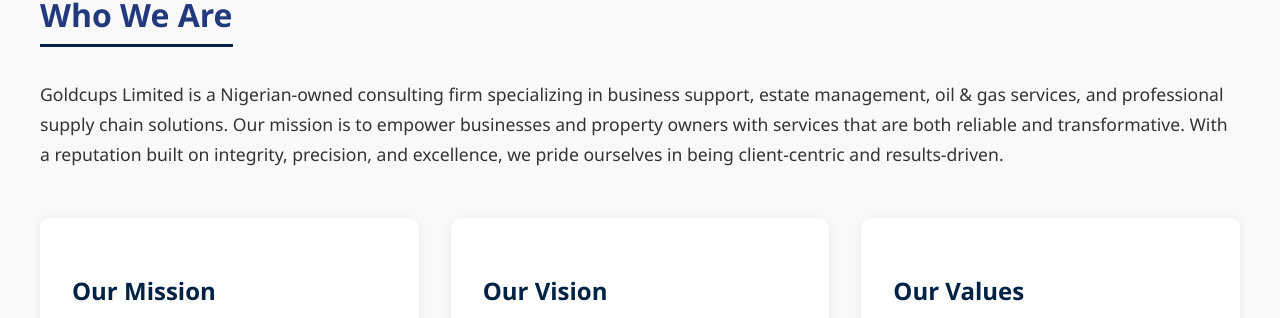
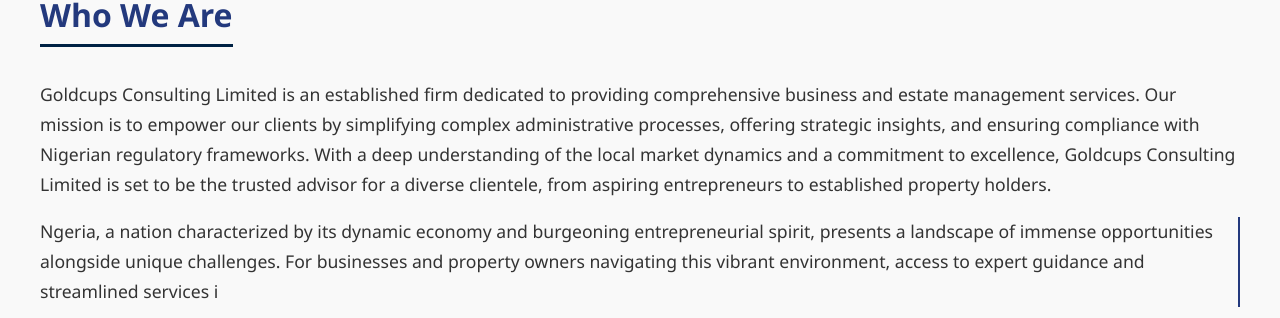
Before and after one commit to Transcend-black-magik/goldcups-limited, a React (Create React App) app: page /about in a window 1280 px wide. Shown: the part 634-952 px from the top of the page. Built offline with nearby package versions, Linux system fonts and the light colour scheme; a web font is replaced by a local one.

Commit message:
fix: new update

```diff
--- a/src/Pages/About.jsx
+++ b/src/Pages/About.jsx
@@ -1,9 +1,22 @@
-import React from 'react';
+import React, { useEffect, useState } from 'react';
 import '../components/styles/AboutUs.css';
-import aboutImage from '../assets/about-image.png'; // Use your latest realistic image here
+import aboutImage from '../assets/about-image.png';
 import { motion } from 'framer-motion';
 
 const AboutUs = () => {
+  const [typedText, setTypedText] = useState('');
+  const fullText = `Nigeria, a nation characterized by its dynamic economy and burgeoning entrepreneurial spirit, presents a landscape of immense opportunities alongside unique challenges. For businesses and property owners navigating this vibrant environment, access to expert guidance and streamlined services is paramount for sustainable growth and compliance. It is within this context that Goldcups Consulting Limited proudly announces its launch, poised to become a pivotal partner for individuals and organizations seeking to establish, manage, and grow their ventures in Nigeria.`;
+
+  useEffect(() => {
+    let index = 0;
+    const interval = setInterval(() => {
+      setTypedText((prev) => prev + fullText.charAt(index));
+      index++;
+      if (index === fullText.length) clearInterval(interval);
+    }, 20); // Adjust typing speed here (ms per character)
+    return () => clearInterval(interval);
+  }, []);
+
   return (
     <div className="about-wrapper">
       <section className="about-hero">
@@ -33,12 +46,23 @@
         >
           <h2 className="section-heading">Who We Are</h2>
           <p>
-            Goldcups Limited is a Nigerian-owned consulting firm specializing in business support,
-            estate management, oil & gas services, and professional supply chain solutions. Our
-            mission is to empower businesses and property owners with services that are both
-            reliable and transformative. With a reputation built on integrity, precision, and
-            excellence, we pride ourselves in being client-centric and results-driven.
+            Goldcups Consulting Limited is an established firm dedicated to providing
+            comprehensive business and estate management services. Our mission is to empower
+            our clients by simplifying complex administrative processes, oﬀering strategic insights,
+            and ensuring compliance with Nigerian regulatory frameworks. With a deep
+            understanding of the local market dynamics and a commitment to excellence,
+            Goldcups Consulting Limited is set to be the trusted advisor for a diverse clientele,
+            from aspiring entrepreneurs to established property holders.
           </p>
+
+          {/* Auto type section */}
+          <p className="auto-type">{typedText}</p>
+          <h2 className="section-heading">What we bring</h2>
+          <p>
+           Goldcups Consulting Limited brings a unique blend of expertise and a client-centric
+          approach that can significantly benefit individuals and businesses.
+          </p>
+
         </motion.div>
 
         <div className="about-cards">
@@ -89,97 +113,3 @@
 };
 
 export default AboutUs;
-
-
-
-// import React, { useEffect } from 'react';
-// import AOS from 'aos';
-// import 'aos/dist/aos.css';
-// import { motion } from 'framer-motion';
-// import '../components/styles/AboutUs.css';
-// import aboutImage from '../assets/about-image.png'; // Replace with a suitable image
-
-// const AboutUs = () => {
-//   useEffect(() => {
-//     AOS.init({ duration: 1000 });
-//     window.scrollTo(0, 0);
-//   }, []);
-
-//   return (
-//     <div className="about-container">
-//       <section className="about-hero" data-aos="fade-up">
-//         <div className="about-hero-content">
-//           <motion.h1
-//             initial={{ opacity: 0, y: -20 }}
-//             animate={{ opacity: 1, y: 0 }}
-//             transition={{ duration: 0.8 }}
-//           >
-//             About Goldcups Limited
-//           </motion.h1>
-//           <p>
-//             Goldcups Limited is a dynamic consulting and management company dedicated to empowering entrepreneurs,
-//             businesses, and property owners across Nigeria. We provide streamlined, reliable, and innovative services
-//             to help clients navigate business registration, regulatory compliance, and property management efficiently.
-//           </p>
-//         </div>
-//         <div className="about-image">
-//           <img src={aboutImage} alt="About Us" />
-//         </div>
-//       </section>
-
-//       <section className="mission-vision-values" data-aos="fade-up">
-//         <div className="mvv-box">
-//           <h2>Our Mission</h2>
-//           <p>
-//             To provide exceptional, client-focused business and estate management services that foster growth,
-//             ensure compliance, and maximize value in Nigeria’s vibrant business environment.
-//           </p>
-//         </div>
-//         <div className="mvv-box">
-//           <h2>Our Vision</h2>
-//           <p>
-//             To become the most trusted and respected consulting firm in Nigeria through integrity, expertise, and
-//             lasting client success.
-//           </p>
-//         </div>
-//         <div className="mvv-box">
-//           <h2>Our Core Values</h2>
-//           <ul>
-//             <li>Integrity</li>
-//             <li>Excellence</li>
-//             <li>Client-Centricity</li>
-//             <li>Innovation</li>
-//             <li>Transparency</li>
-//           </ul>
-//         </div>
-//       </section>
-
-//       <section className="why-choose-us" data-aos="fade-up">
-//         <h2>Why Choose Goldcups Limited?</h2>
-//         <ul>
-//           <li>✔ Extensive knowledge of Nigerian business regulations</li>
-//           <li>✔ Reliable estate and property management solutions</li>
-//           <li>✔ Personalized consulting tailored to your goals</li>
-//           <li>✔ Proven track record of success with diverse clients</li>
-//         </ul>
-//       </section>
-
-//       <section className="impact" data-aos="fade-up">
-//         <h2>Our Experience & Impact</h2>
-//         <p>
-//           Goldcups Limited has worked with over 150 businesses and individuals across Nigeria, delivering expert
-//           services in registration, compliance, estate and property management, oil and gas support, and business
-//           consulting. Our impact is measured in the success stories of clients we’ve helped thrive in competitive markets.
-//         </p>
-//       </section>
-
-//       <section className="cta-section" data-aos="zoom-in">
-//         <h2>Ready to Partner With Us?</h2>
-//         <p>Let’s help you grow your business or manage your estate the smart way.</p>
-//         <button onClick={() => window.location.href = '/contact'} className="btn-primary">Contact Us</button>
-//       </section>
-//     </div>
-//   );
-// };
-
-// export default AboutUs;
--- a/src/Pages/Contact.jsx
+++ b/src/Pages/Contact.jsx
@@ -55,8 +55,9 @@
       <section className="contact-form-section">
         <div className="contact-info">
           <h2>Reach Us</h2>
-          <p><strong>Address:</strong> 12 Goldcups Avenue, Lagos, Nigeria</p>
-          <p><strong>Phone:</strong> +234-800-000-0000</p>
+          <p><strong>Nigeria Address:</strong> Plot 1109 CADASTRAL ZONE. Life Camp Abuja </p>
+          <p><strong>UK Address:</strong> 13 Ravensbourne court, SE6 4XX London</p>
+          <p><strong>Phone:</strong> +234 906 693 3364, +234 803 451 2588, +44 771 4419 396</p>
           <p><strong>Email:</strong> info@goldcups.com</p>
         </div>
 
--- a/src/Pages/Services.jsx
+++ b/src/Pages/Services.jsx
@@ -91,6 +91,28 @@
             <li><strong>Property Management:</strong> We offer comprehensive property management services for residential, commercial, and industrial properties. This includes tenant sourcing and vetting, lease administration, rent collection, property maintenance and repairs, and ensuring compliance with property laws and regulations. Our goal is to maximize rental income and minimize vacancies while preserving property value.</li>
             <li><strong>Estate Management:</strong> For larger developments and estates, we provide integrated estate management services. This encompasses the overall administration, maintenance, and enhancement of communal facilities, security management, waste management, and community engagement. We aim to create well-maintained, secure, and harmonious living or working environments within estates.</li>
           </ul>
+        </motion.div>
+      </section>
+
+      {/* === Purchasing and Contract Management=== */}
+      <section className="custom-section alt-bg" ref={(el) => (sectionRefs.current['purchas'] = el)}>
+        <motion.div className="custom-overlay" initial={{ opacity: 0, y: 50 }} whileInView={{ opacity: 1, y: 0 }} transition={{ duration: 0.7 }}>
+          <h2 className="section-heading">Purchasing and Contract Management</h2>
+          <p className="section-text">Purchasing and Contract Management and Services, offers competencies in navigating complex regulatory environments, meticulous documentation, and strategic advisory services  which are universally applicable and highly relevant to the needs of a state agency  and private enterprise. We oﬀer comprehensive support in: :</p>
+          <ul className="styled-list">
+            <li>procurement processes, including vendor selection, negotiation, and contract drafting and management. </li>
+          </ul>
+        </motion.div>
+      </section>
+
+      {/* Oil and Gas Service */}
+       <section className="custom-section alt-bg" ref={(el) => (sectionRefs.current['oil'] = el)}>
+        <motion.div className="custom-overlay" initial={{ opacity: 0, y: 50 }} whileInView={{ opacity: 1, y: 0 }} transition={{ duration: 0.7 }}>
+          <h2 className="section-heading">Oil and Gas Service</h2>
+          <p className="section-text">The oil and gas industry encompasses a vast network of specialized services that extend far beyond the initial exploration and drilling phases. These essential services form the backbone of energy operations, ensuring the safe, efficient, and profitable transformation of raw petroleum resources into the products that power our modern world.</p>
+          {/* <ul className="styled-list">
+            <li>procurement processes, including vendor selection, negotiation, and contract drafting and management. </li>
+          </ul> */}
         </motion.div>
       </section>
     </div>
--- a/src/components/styles/AboutUs.css
+++ b/src/components/styles/AboutUs.css
@@ -106,6 +106,21 @@
 
 .about-card ul li {
   list-style-type: disc;
+}
+
+.auto-type {
+  white-space: pre-wrap;
+  font-family: 'Segoe UI', sans-serif;
+  font-size: 1.1rem;
+  color: #333;
+  border-right: 2px solid #23397d;
+  animation: blinkCursor 0.8s step-end infinite;
+}
+
+@keyframes blinkCursor {
+  50% {
+    border-color: transparent;
+  }
 }
 
 /* ========= Responsive ========= */
```
Also changed, not shown: 1 other file (tests, documents, lock files or other folders).
